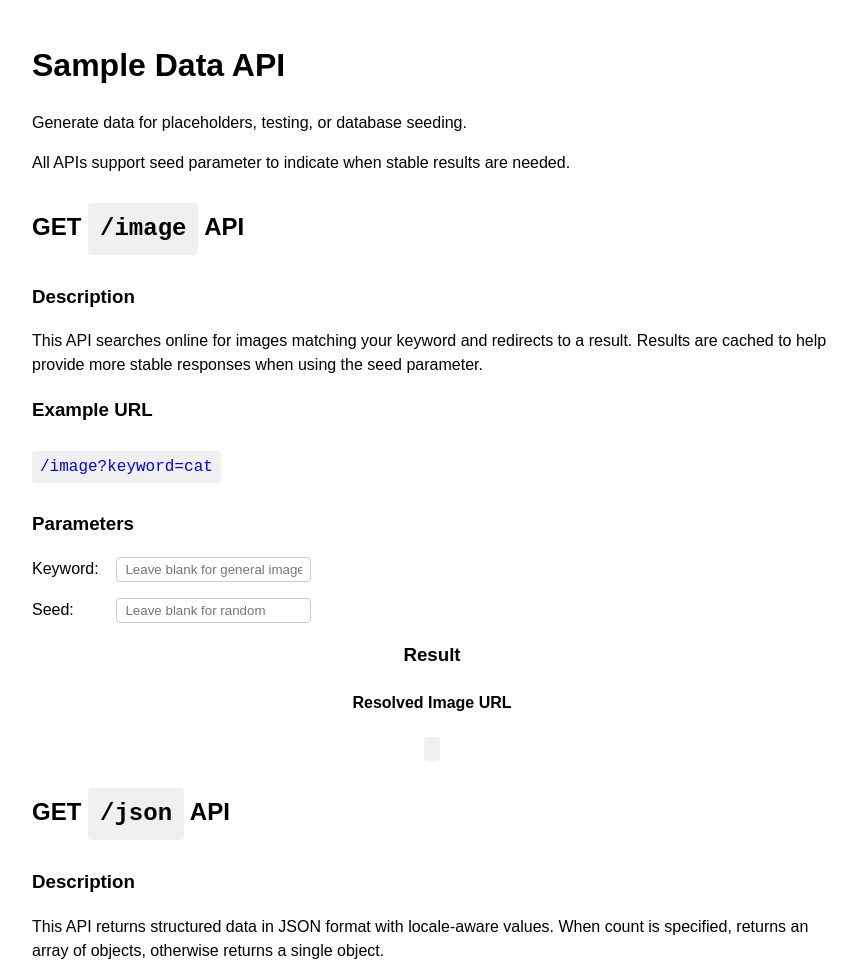
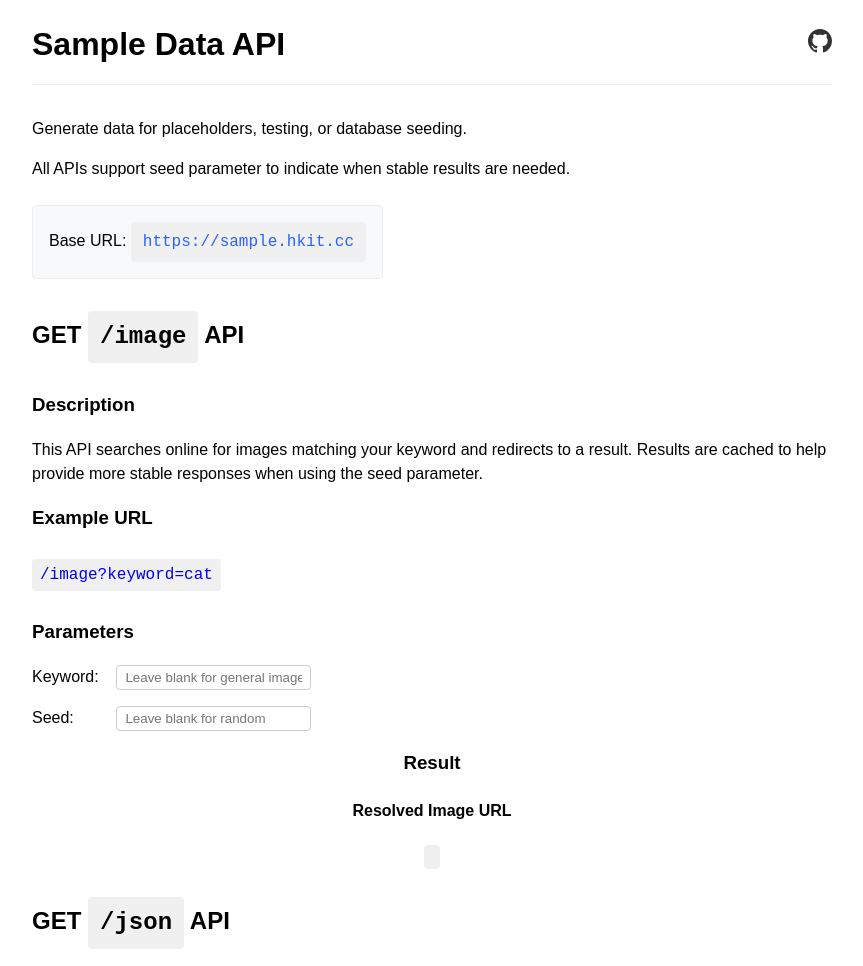
Before and after one commit to beenotung/sample, a website with bundled scripts: page public/index.html in a window 1280 px wide. Shown: the top 966 px of the page, without its empty margins (208-1071 px from the left). Built offline with nearby package versions, Linux system fonts and the light colour scheme.

Commit message:
ui: add header and footer

```diff
--- a/public/index.html
+++ b/public/index.html
@@ -91,15 +91,91 @@
         font-style: italic;
         margin-top: 0.5rem;
       }
+      header {
+        margin-bottom: 2rem;
+        border-bottom: 1px solid #eee;
+        padding-bottom: 1rem;
+      }
+      .header-content {
+        display: flex;
+        align-items: center;
+        justify-content: space-between;
+      }
+      .header-content h1 {
+        margin: 0;
+      }
+      .github-link {
+        color: #333;
+        text-decoration: none;
+      }
+      .github-link:hover {
+        color: #666;
+      }
+      main {
+        min-height: calc(100vh - 200px);
+      }
+      footer {
+        margin-top: 3rem;
+        padding: 1rem 0;
+        text-align: center;
+        color: #666;
+        border-top: 1px solid #eee;
+      }
+      .heart {
+        display: inline-block;
+        animation: pulse 1.5s ease infinite;
+      }
+      @keyframes pulse {
+        0% {
+          transform: scale(1);
+        }
+        50% {
+          transform: scale(1.1);
+        }
+        100% {
+          transform: scale(1);
+        }
+      }
+      .base-url {
+        margin: 1.5rem 0;
+        padding: 1rem;
+        background: #f8f9fa;
+        border-radius: 0.25rem;
+        border: 1px solid #eee;
+        width: fit-content;
+      }
+      .base-url code {
+        margin: 0;
+        color: #2962ff;
+      }
     </style>
   </head>
   <body>
+    <header>
+      <div class="header-content">
         <h1>Sample Data API</h1>
+        <a
+          href="https://github.com/beenotung/sample"
+          class="github-link"
+          target="_blank"
+        >
+          <svg height="24" viewBox="0 0 16 16" width="24">
+            <path
+              fill="currentColor"
+              d="M8 0C3.58 0 0 3.58 0 8c0 3.54 2.29 6.53 5.47 7.59.4.07.55-.17.55-.38 0-.19-.01-.82-.01-1.49-2.01.37-2.53-.49-2.69-.94-.09-.23-.48-.94-.82-1.13-.28-.15-.68-.52-.01-.53.63-.01 1.08.58 1.23.82.72 1.21 1.87.87 2.33.66.07-.52.28-.87.51-1.07-1.78-.2-3.64-.89-3.64-3.95 0-.87.31-1.59.82-2.15-.08-.2-.36-1.02.08-2.12 0 0 .67-.21 2.2.82.64-.18 1.32-.27 2-.27.68 0 1.36.09 2 .27 1.53-1.04 2.2-.82 2.2-.82.44 1.1.16 1.92.08 2.12.51.56.82 1.27.82 2.15 0 3.07-1.87 3.75-3.65 3.95.29.25.54.73.54 1.48 0 1.07-.01 1.93-.01 2.2 0 .21.15.46.55.38A8.013 8.013 0 0016 8c0-4.42-3.58-8-8-8z"
+            ></path>
+          </svg>
+        </a>
+      </div>
+    </header>
+
+    <main>
       <p>Generate data for placeholders, testing, or database seeding.</p>
       <p>
         All APIs support seed parameter to indicate when stable results are
         needed.
       </p>
+      <p class="base-url">Base URL: <code>https://sample.hkit.cc</code></p>
 
       <div class="api-section" id="imageAPIContainer">
         <h2>GET <code>/image</code> API</h2>
@@ -108,8 +184,8 @@
           <h3>Description</h3>
           <p>
             This API searches online for images matching your keyword and
-          redirects to a result. Results are cached to help provide more stable
-          responses when using the seed parameter.
+            redirects to a result. Results are cached to help provide more
+            stable responses when using the seed parameter.
           </p>
         </div>
 
@@ -180,7 +256,11 @@
           </div>
           <div class="input-group">
             <label>Fields:</label>
-          <input type="text" id="jsonFields" placeholder="Default: 'id,name'" />
+            <input
+              type="text"
+              id="jsonFields"
+              placeholder="Default: 'id,name'"
+            />
           </div>
           <div class="input-group">
             <label>Count:</label>
@@ -210,13 +290,13 @@
           <h3>Notes</h3>
           <ul>
             <li>
-            <strong>Field Separators:</strong> Fields can be separated by comma,
-            plus sign, or space, e.g. <code>id,name</code> or
+              <strong>Field Separators:</strong> Fields can be separated by
+              comma, plus sign, or space, e.g. <code>id,name</code> or
               <code>id+name</code> or <code>id name</code>
             </li>
             <li>
-            <strong>Data Generation:</strong> Currently using Faker.js. Will be
-            enhanced with AI-powered generation for more context-aware and
+              <strong>Data Generation:</strong> Currently using Faker.js. Will
+              be enhanced with AI-powered generation for more context-aware and
               realistic content.
             </li>
             <li>
@@ -226,6 +306,9 @@
           </ul>
         </div>
       </div>
+    </main>
+
+    <footer>Made with <span class="heart">❤️</span> by Beeno</footer>
 
     <script src="bundle.js"></script>
   </body>
```
Lines whose indentation alone changed are shown as unchanged.
